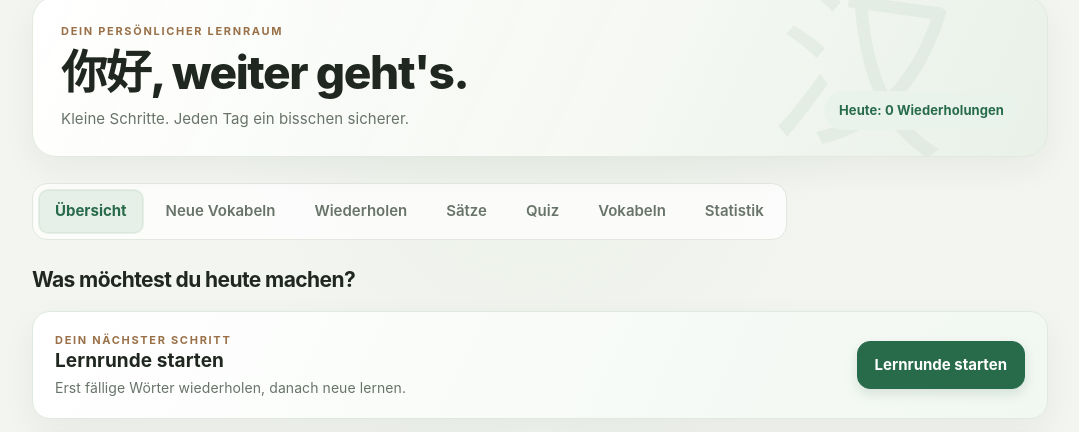
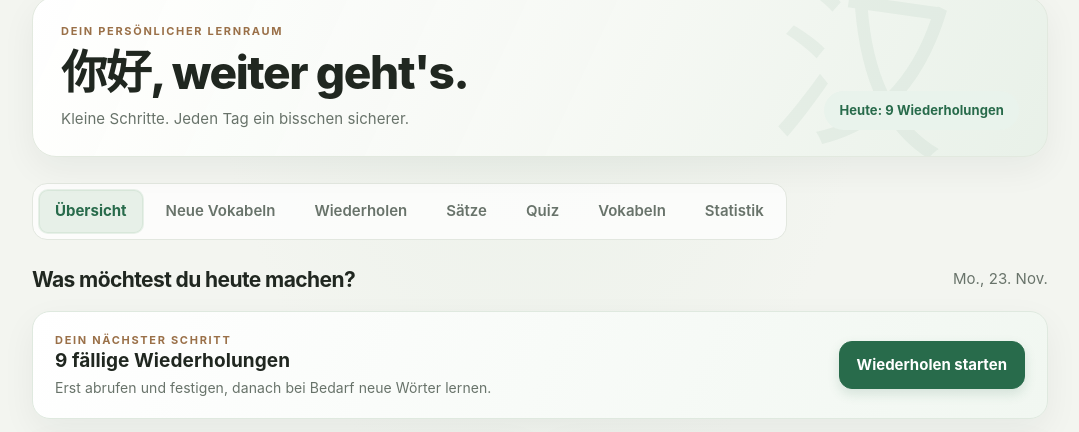
Before and after one commit to Moritz6677/Hanzi-Trainer, a plain HTML site: page index.html in a window 1280 px wide. Shown: the part 108-540 px from the top of the page, without its empty margins (100-1179 px from the left). Drawn offline with nearby package versions, Linux system fonts and the light colour scheme.

Commit message:
Update index.html

```diff
--- a/index.html
+++ b/index.html
@@ -261,7 +261,7 @@ const SUPABASE_KEY = "sb_publishable_TsZUEx24wXe74SHbtvtNSg_rV2AGnxl";
 const CLOUD_TABLE = "mandarin_progress";
 const KEY="mandarinCoach_v1";
 const PENDING_KEY="mandarinCoach_pending_sync";
-let state=load();
+let state;
 let supabaseClient=null, currentUser=null, syncTimer=null, syncing=false, initialisedCloud=false;
 function baseState(){return {words:starter.map((a,i)=>({id:i+1,hanzi:a[0],pinyin:a[1],meaning:a[2],example:a[3],examplePy:a[4],exampleDe:a[5],level:0,due:0,seen:0,correct:0,streak:0})),sessions:0,correct:0,answered:0,reviewedToday:0,reviewDate:new Date().toDateString(),nextId:starter.length+1,activeHskLevel:1}}
 const PRIOR_KNOWN=`我 你 他 她 人 朋友 名字 学生 中国 德国 中 国 在 去 来 这里 今天 明天 昨天 现在 日 月 明 吃 饭 菜 水 喝 书 买 钱 大 小 口 本 个 家 学 是 有 好 最 很 做 来自 不 吗 的 这 那 得 觉 什么 多少 哪儿 我们 他们`.split(/\s+/);
@@ -299,6 +299,7 @@ function ensureCatalog(s){
   s.activeHskLevel=Number(s.activeHskLevel??1);s.catalogVersion=3;return seedPriorVocabulary(s);
 }
 function load(){let s;try{s=JSON.parse(localStorage.getItem(KEY))}catch(e){}s=ensureCatalog(s||baseState());try{localStorage.setItem(KEY,JSON.stringify(s))}catch(e){}return s}
+state=load();
 function save(){
   localStorage.setItem(KEY,JSON.stringify(state));
   localStorage.setItem(PENDING_KEY,"1");
```
